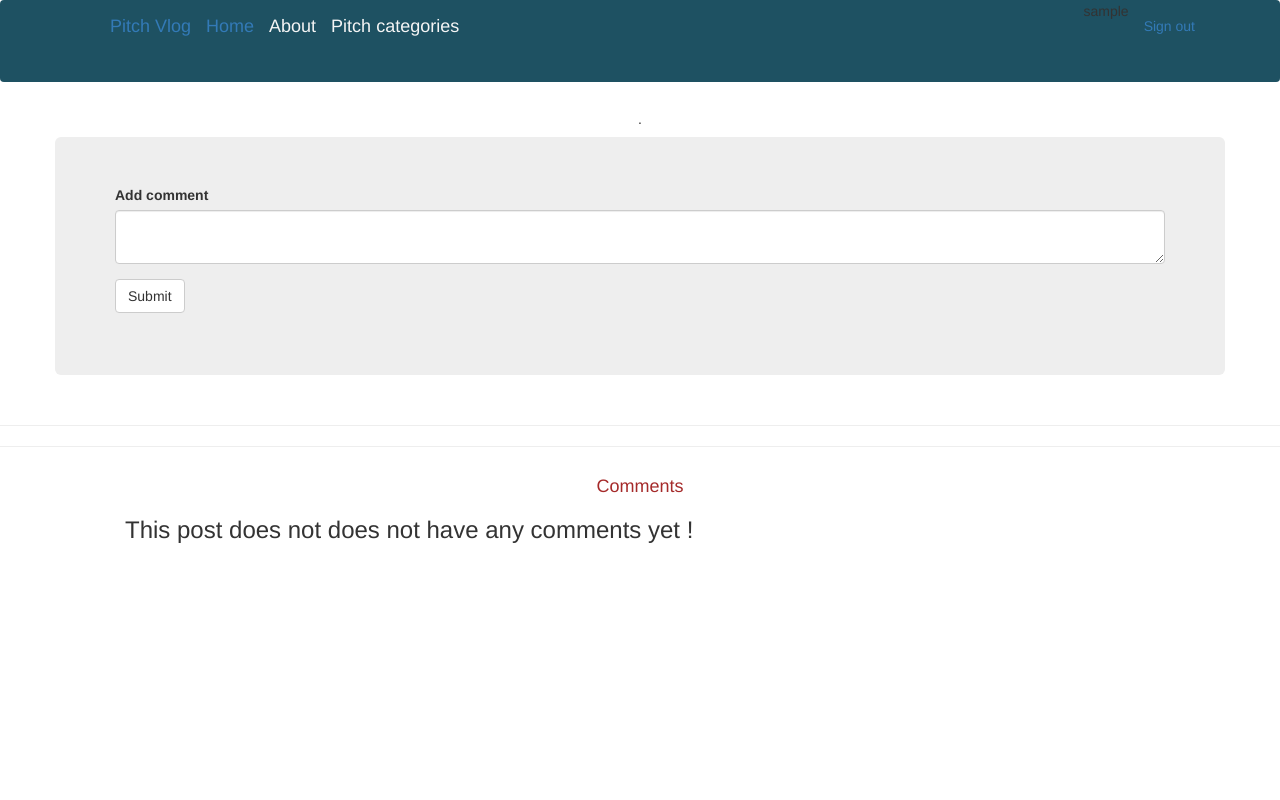
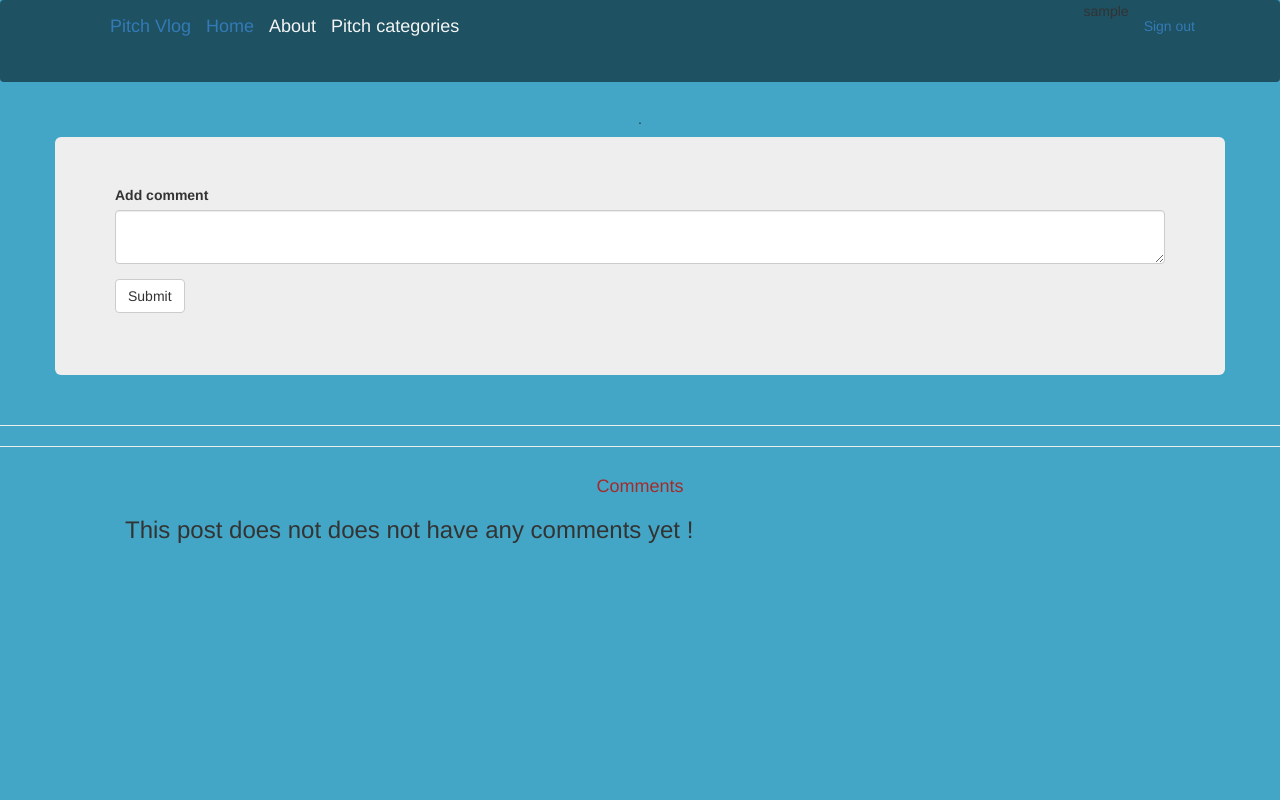
Before and after one commit to Gesare/One-minute-pitch.py, a Flask app: page /comment/new/1 in a window 1280 px wide. Run offline with Flask 2, Linux system fonts and the light colour scheme; the visitor is signed in with stand-in values (Sample User, id 1); data comes from the database, SQL or seed files in the repository; data that the repository does not hold is empty; some libraries are stand-ins or nearby versions.

Commit message:
Decoding

```diff
--- a/app/templates/comments.html
+++ b/app/templates/comments.html
@@ -8,7 +8,7 @@
 
 
 
-
+ <body style="background-color: #43A6C6;">
         <div class="row">
                         <div class="card">
                                         <div class="card-body text-center">
@@ -37,7 +37,7 @@
                 </div>
 
         </div>
-
+</body>
 
 
 
```
Lines whose indentation alone changed are shown as unchanged.
